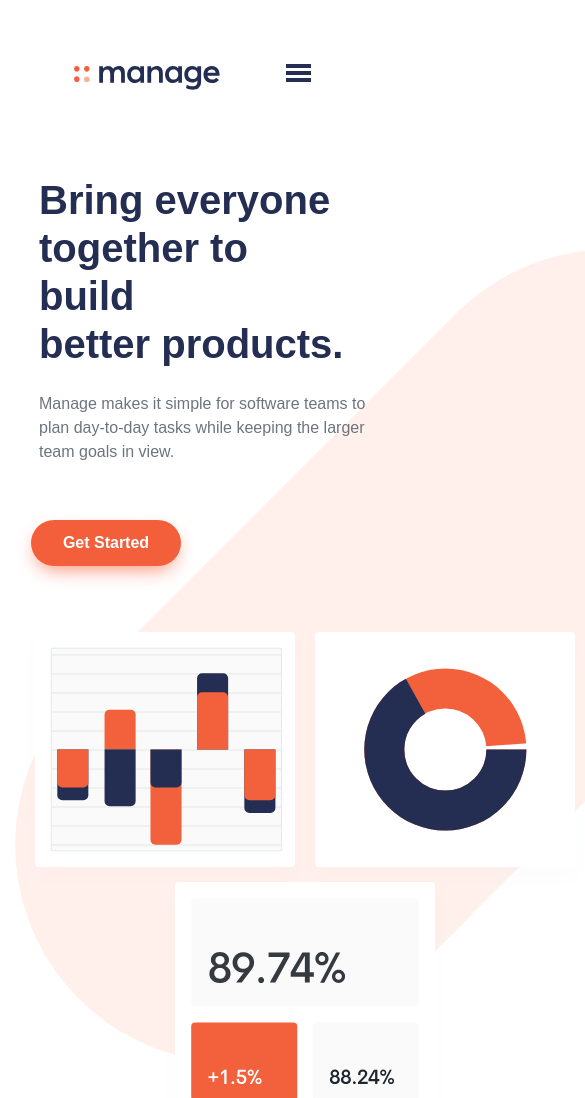
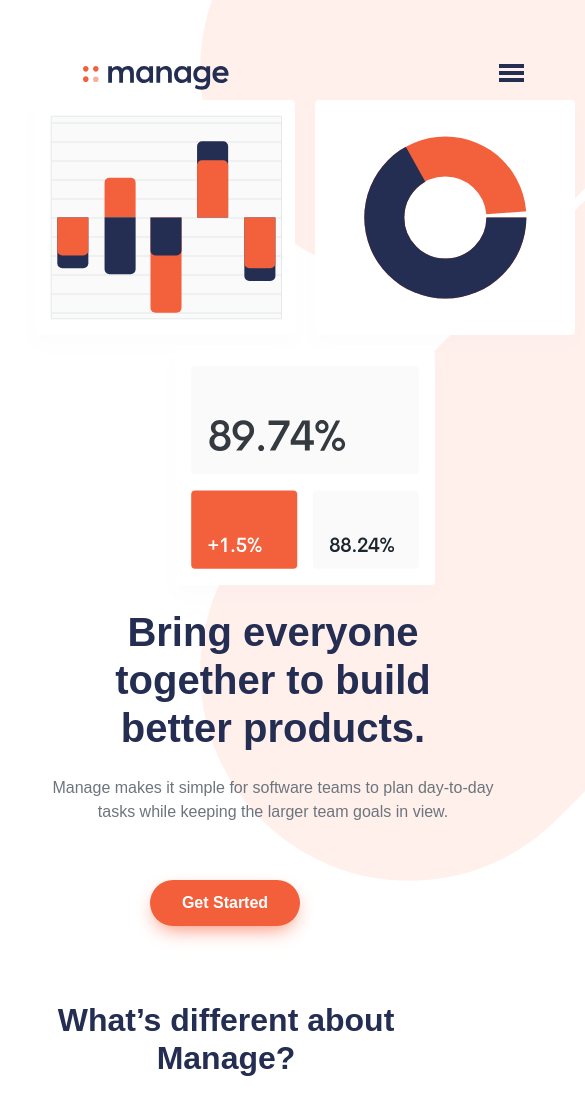
Before and after one commit to Mcdonald61/manage, a plain HTML site: page index.html in a window 390 px wide. Shown: the top 1098 px of the page, 585 px wide, since content can reach past the window. Drawn offline with nearby package versions, Linux system fonts and the light colour scheme; a web font is replaced by a local one.

Commit message:
manage project

```diff
--- a/index.html
+++ b/index.html
@@ -5,14 +5,14 @@
     <meta name="viewport" content="width=device-width, initial-scale=1.0">
     <link rel="stylesheet" href="https://stackpath.bootstrapcdn.com/bootstrap/4.5.0/css/bootstrap.min.css" integrity="sha384-9aIt2nRpC12Uk9gS9baDl411NQApFmC26EwAOH8WgZl5MYYxFfc+NcPb1dKGj7Sk" crossorigin="anonymous">
     <link href="https://fonts.googleapis.com/css2?family=Be+Vietnam&display=swap" rel="stylesheet">
-    <link rel="stylesheet" href="css/style.css">
+    <link rel="stylesheet" href="css/style.min.css">
     <title>Front-end mentors site</title>
 </head>
 <body>
     <nav class="navbar navbar-expand-lg navbar-none bg-none m-5">
         <a class="navbar-brand" href="#"><img src="img/logo.svg"></a>
         <button class="navbar-toggler" type="button" data-toggle="collapse" data-target="#navbarSupportedContent" aria-controls="navbarSupportedContent" aria-expanded="false" aria-label="Toggle navigation">
-          <span class="navbar-toggler-icon"><a href="#" target="blank"><svg xmlns="http://www.w3.org/2000/svg" width="25" height="18"><g fill="#242D52" fill-rule="evenodd"><path d="M0 0h25v4H0zM0 7h25v4H0zM0 14h25v4H0z"/></g></svg></a> </span>
+          <span class="navbar-toggler-icon"><a href="#" target=""><svg xmlns="http://www.w3.org/2000/svg" width="25" height="18"><g fill="#242D52" fill-rule="evenodd"><path d="M0 0h25v4H0zM0 7h25v4H0zM0 14h25v4H0z"/></g></svg></a> </span>
         </button>
 
         <div class="collapse navbar-collapse" id="navbarSupportedContent">
@@ -49,11 +49,11 @@
                teams to plan day-to-day tasks while keeping the
                 larger team goals in view.
             </p>
-            <p class="ml-3 my-5"><button class="btn btn-outline-none my-2 my-sm-0 text-white" type="submit">Get Started</button></p>
+            <p class=" first button ml-3 my-5"><button class="btn btn-outline-none my-2 my-sm-0 text-white" type="submit">Get Started</button></p>
           </div>
           <div class="col-sm-6">
             <img src="img/bg-tablet-pattern.svg" alt="watermark" class="tablet">
-            <p>
+            <p class="ill">
               <img src="img/illustration-intro.svg" alt="statistics" class="illustrate">
 
               </p>
@@ -65,14 +65,14 @@
         <div class="row">
           <div class="col-sm-6">
             <h2 class="whats">What’s different about<br> Manage?</h2>
-            <p class="text-secondary my-4">Manage provides all the functionality your team needs,
+            <p class="text-secondary my-4 provides">Manage provides all the functionality your team needs,
               without the complexity. Our software is tailor-made for modern digital product teams.</p>
               <img src="img/bg-tablet-pattern.svg" alt="watermark" class="tab">
           </div>
 
           <div class="col-sm-6">
             <h3><button class="btn-p btn-outline-none my-2 my-sm-0 text-white " type="submit" disabled>01</button>
-              <span class="ml-4">Track company-wide progress </span></h3>
+              <span class="ml-4 ">Track company-wide progress </span></h3>
               <p class="text-secondary see">See how your day-to-day tasks fit into the wider vision. Go from tracking progress at the milestone level
                  all the way done to the smallest of details. Never lose sight of the bigger picture again. </p>
 
--- /dev/null
+++ b/sass/_mobile.scss
@@ -0,0 +1,77 @@
+@media only screen and (max-width: 700px) {
+  nav {
+    align-content: justify;
+    width: 130%;
+    overflow: hidden;
+
+  }
+}
+
+@media only screen and (max-width: 700px) {
+  .tablet{
+   width: 200%;
+   position: absolute;
+    bottom: 900px;
+   left: 200px;
+     }
+    }
+
+
+     @media only screen and (max-width: 700px) {
+      .ill{
+        position: relative;
+        z-index: 10;
+        bottom: 350px;
+         }
+}
+
+
+@media only screen and (max-width: 700px) {
+  .bring {
+    position: relative;
+    top: 150%;
+    text-align: center;
+    width: 130%;
+    overflow: hidden;
+    z-index: 1;
+
+  }
+}
+
+@media only screen and (max-width: 700px) {
+  .manage {
+    position: relative;
+    top: 150%;
+    text-align: center;
+    width: 130%;
+    overflow: hidden;
+
+  }
+}
+@media only screen and (max-width: 700px) {
+  .first button {
+    position: absolute;
+    top: 250%;
+    left: 150px;
+
+  }
+}
+@media only screen and (max-width: 700px) {
+  .whats {
+    position: relative;
+    top: 10%;
+    left: 10%;
+    text-align: center;
+    font-size: 200%;
+    width: 350px;
+  }
+}
+@media only screen and (max-width: 700px) {
+  .provides {
+    position: relative;
+    top: 10%;
+    left: 10%;
+    text-align: center;
+    width: 350px;
+  }
+}
--- a/sass/style.scss
+++ b/sass/style.scss
@@ -1,5 +1,6 @@
 @import 'buttons';
 @import 'utilities';
+
 *{
     box-sizing: border-box;
     margin: 0;
@@ -9,7 +10,7 @@ body{
     font-family: 'Be Vietnam', sans-serif;
     font-size: 16px;
     overflow-x: hidden;
-
+    color: black;
 }
 
 nav{
@@ -29,3 +30,4 @@ nav{
         }
 
 }
+@import 'mobile';
```
Also changed, not shown: css/style.min.css, sass/_buttons.scss (line endings or trailing spaces), 1 other file.
